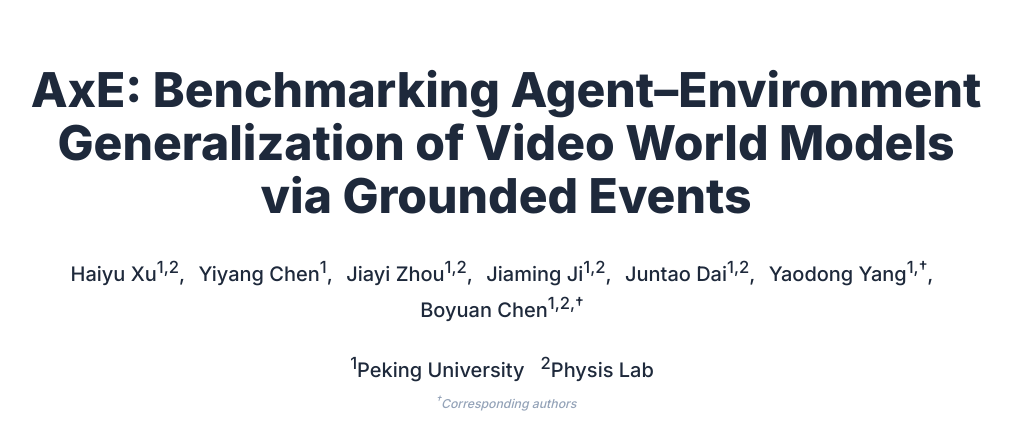
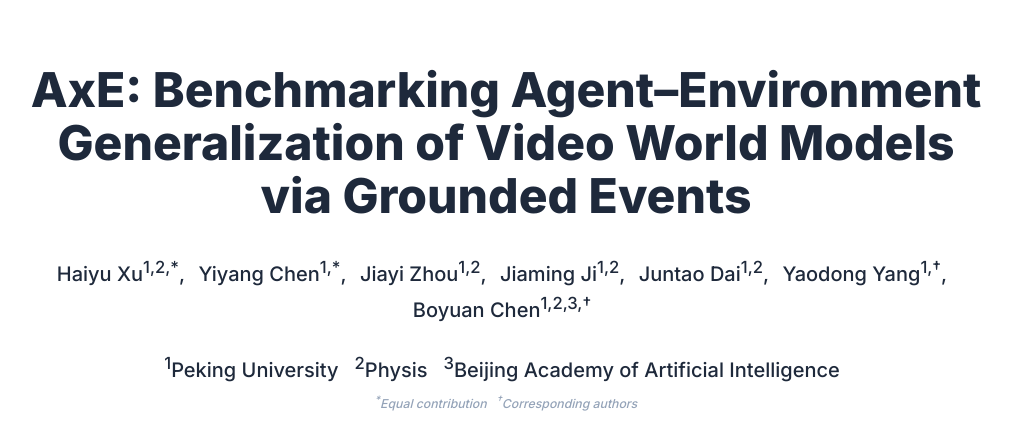
Before and after one commit to AxEBench/AxEBench.github.io, a plain HTML site: page index.html in a window 1280 px wide. Shown: the top 438 px of the page, without its empty margins (134-1146 px from the left). Drawn offline with Linux system fonts and the light colour scheme; some icons are missing.

Commit message:
Update author marks and affiliations
Co-Authored-By: Claude Fable 5.2 <noreply@anthropic.com>
Claude-Session: https://claude.ai/code/session_01P8UPMFS8n3vezN3LrrQRqQ

```diff
--- a/index.html
+++ b/index.html
@@ -47,17 +47,17 @@
           <h1 class="title is-1 publication-title">AxE: Benchmarking Agent–Environment Generalization of Video World Models via Grounded Events</h1>
           <!-- AUTHORS-START -->
           <div class="is-size-5 publication-authors">
-            <span class="author-block">Haiyu Xu<sup>1,2</sup>,</span>
-            <span class="author-block">Yiyang Chen<sup>1</sup>,</span>
+            <span class="author-block">Haiyu Xu<sup>1,2,*</sup>,</span>
+            <span class="author-block">Yiyang Chen<sup>1,*</sup>,</span>
             <span class="author-block">Jiayi Zhou<sup>1,2</sup>,</span>
             <span class="author-block">Jiaming Ji<sup>1,2</sup>,</span>
             <span class="author-block">Juntao Dai<sup>1,2</sup>,</span>
             <span class="author-block">Yaodong Yang<sup>1,†</sup>,</span>
-            <span class="author-block">Boyuan Chen<sup>1,2,†</sup></span>
+            <span class="author-block">Boyuan Chen<sup>1,2,3,†</sup></span>
           </div>
           <div class="is-size-5 publication-authors">
-            <span class="author-block"><sup>1</sup>Peking University &nbsp; <sup>2</sup>Physis Lab</span>
-            <span class="eql-cntrb"><small><br><sup>†</sup>Corresponding authors</small></span>
+            <span class="author-block"><sup>1</sup>Peking University &nbsp; <sup>2</sup>Physis &nbsp; <sup>3</sup>Beijing Academy of Artificial Intelligence</span>
+            <span class="eql-cntrb"><small><br><sup>*</sup>Equal contribution &nbsp; <sup>†</sup>Corresponding authors</small></span>
           </div>
           <!-- AUTHORS-END -->
           <div class="publication-links">
```
